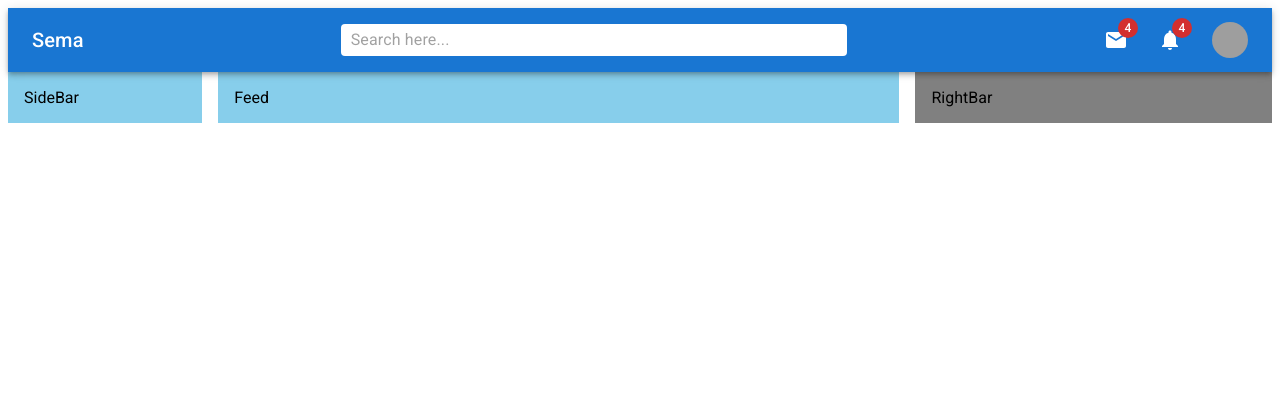
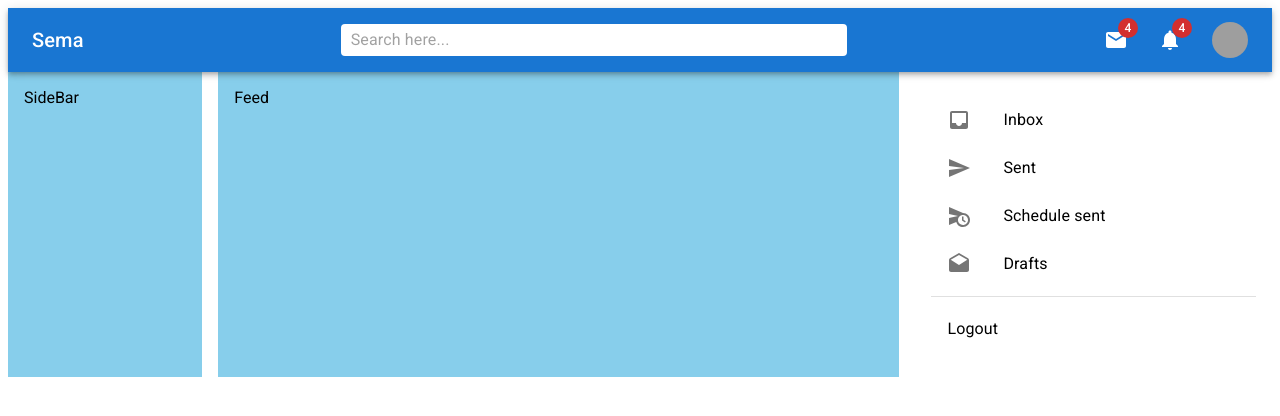
Before and after one commit to wanyuasam/ChapShop, a React (Create React App) app in the folder chapshop/: page / in a window 1280 px wide. Shown: the top 416 px of the page. Built offline with nearby package versions, Linux system fonts and the light colour scheme; grey boxes are pictures that could not be loaded.

Commit message:
work on on the right bar

```diff
--- a/chapshop/src/components/RightBar.jsx
+++ b/chapshop/src/components/RightBar.jsx
@@ -1,9 +1,67 @@
-import { Box } from '@mui/material'
 import React from 'react'
+import Box from '@mui/material/Box';
+import List from '@mui/material/List';
+import ListItem from '@mui/material/ListItem';
+import ListItemButton from '@mui/material/ListItemButton';
+import ListItemIcon from '@mui/material/ListItemIcon';
+import ListItemText from '@mui/material/ListItemText';
+import Divider from '@mui/material/Divider';
+import InboxIcon from '@mui/icons-material/Inbox';
+import DraftsIcon from '@mui/icons-material/Drafts';
+import SendIcon from '@mui/icons-material/Send';
+import ScheduleSendIcon from '@mui/icons-material/ScheduleSend';
+
 
 const RightBar = () => {
   return (
-    <Box bgcolor="grey" flex={2} padding={2} sx={{display: {xs: "none", sm: "block"}}}>RightBar</Box>
+    <Box bgcolor="white" flex={2} padding={2} sx={{display: {xs: "none", sm: "block"}}}>
+        <nav aria-label="main mailbox folders">
+        <List>
+          <ListItem disablePadding>
+            <ListItemButton>
+              <ListItemIcon>
+                <InboxIcon />
+              </ListItemIcon>
+              <ListItemText primary="Inbox" />
+            </ListItemButton>
+          </ListItem>
+          <ListItem disablePadding>
+            <ListItemButton>
+              <ListItemIcon>
+                <SendIcon />
+              </ListItemIcon>
+              <ListItemText primary="Sent" />
+            </ListItemButton>
+          </ListItem>
+          <ListItem disablePadding>
+            <ListItemButton>
+              <ListItemIcon>
+                <ScheduleSendIcon />
+              </ListItemIcon>
+              <ListItemText primary="Schedule sent" />
+            </ListItemButton>
+          </ListItem>
+          <ListItem disablePadding>
+            <ListItemButton>
+              <ListItemIcon>
+                <DraftsIcon />
+              </ListItemIcon>
+              <ListItemText primary="Drafts" />
+            </ListItemButton>
+          </ListItem>
+        </List>
+      </nav>
+      <Divider />
+      <nav aria-label="secondary mailbox folders">
+        <List>
+          <ListItem disablePadding>
+            <ListItemButton component="a" href="#simple-list">
+              <ListItemText primary="Logout" />
+            </ListItemButton>
+          </ListItem>
+        </List>
+      </nav>
+    </Box>
   )
 }
 
```
